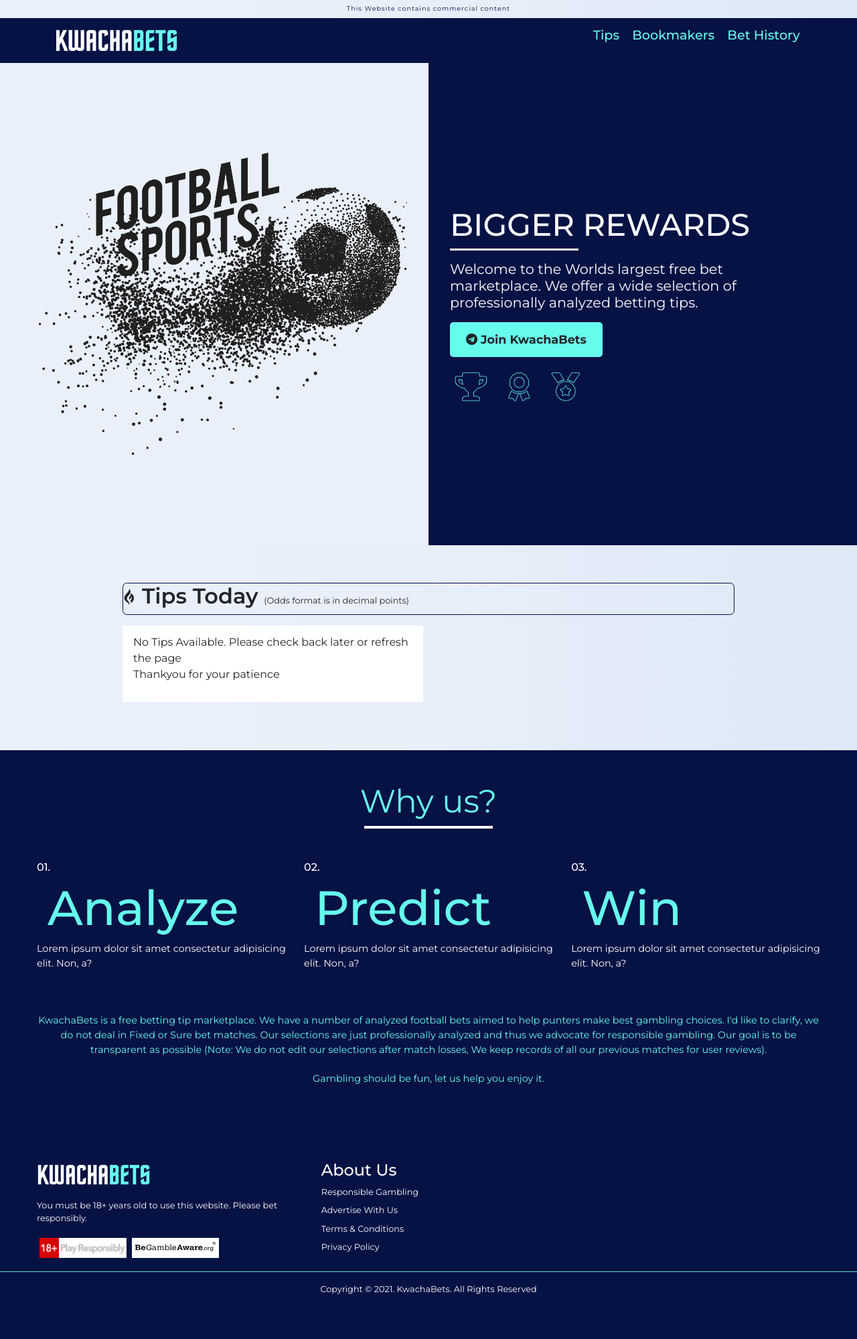
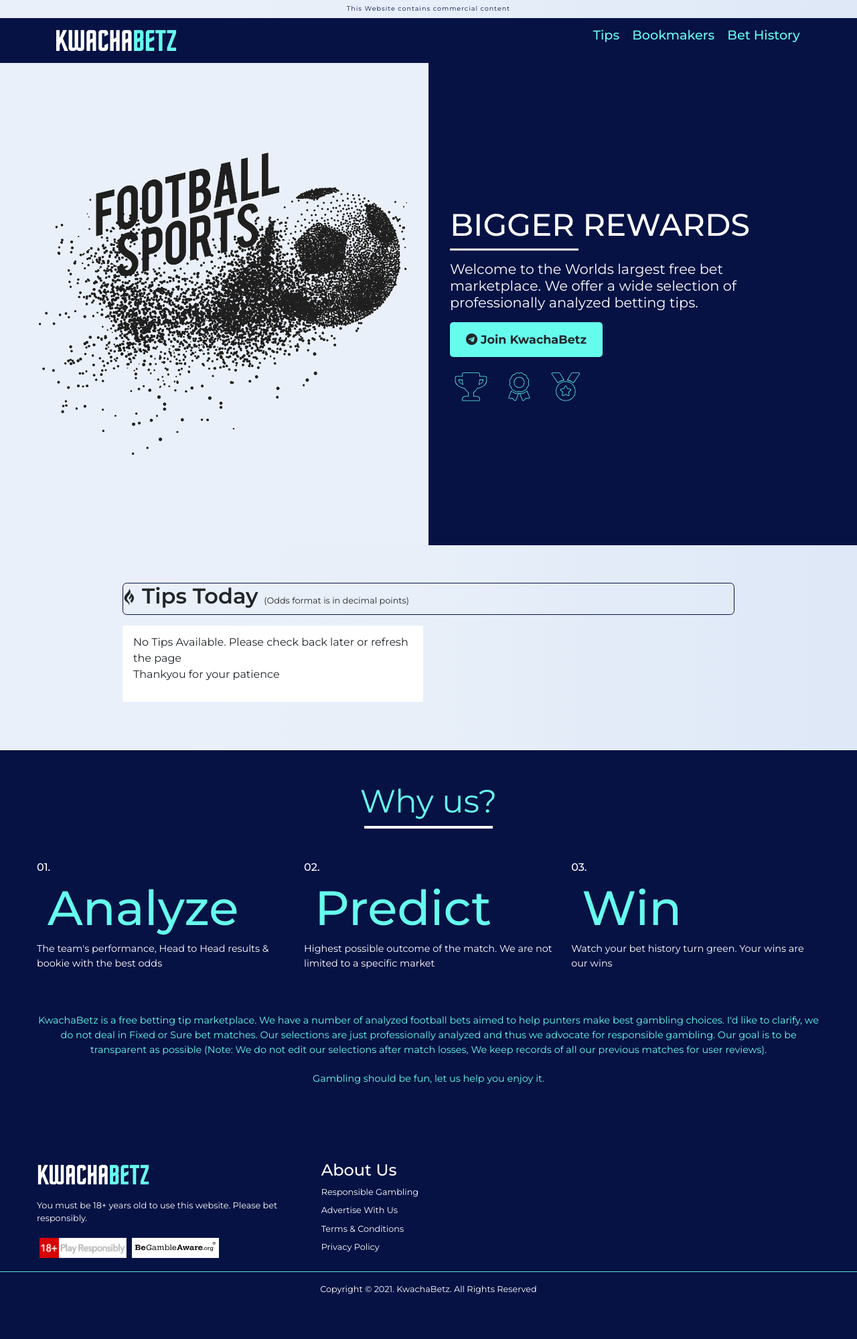
Before and after one commit to whiteveildenno/kwachabets, a Django app: page / in a window 1280 px wide. Shown: the whole page at 67% size. Run offline with Django 3.2, Linux system fonts and the light colour scheme; data that the repository does not hold is empty; some libraries are stand-ins or nearby versions.

Commit message:
deployment commit

```diff
--- a/templates/pages/index.html
+++ b/templates/pages/index.html
@@ -17,7 +17,7 @@
       <div class="headerline"></div>
       <H3>Welcome to the Worlds largest free bet<br>marketplace. We offer a wide selection of<br>professionally
         analyzed betting tips.</H3>
-      <a class="btn-large" href="#telegram"><span><i class="fab fa-telegram"></i></span> Join KwachaBets</a>
+      <a class="btn-large" href="#telegram"><span><i class="fab fa-telegram"></i></span> Join KwachaBetz</a>
       <div class="icons">
         <i class="fas fa-trophy"></i>
         <i class="fas fa-award"></i>
@@ -149,22 +149,22 @@
       <div class="carded">
         <h6 class="step">01.</h6>
         <h4 class="desc">Analyze</h4>
-        <p>Lorem ipsum dolor sit amet consectetur adipisicing elit. Non, a?</p>
+        <p>The team's performance, Head to Head results & bookie with the best odds</p>
       </div>
       <div class="carded">
         <h6 class="step">02.</h6>
         <h4 class="desc">Predict</h4>
-        <p>Lorem ipsum dolor sit amet consectetur adipisicing elit. Non, a?</p>
+        <p>Highest possible outcome of the match. We are not limited to a specific market</p>
       </div>
       <div class="carded">
         <h6 class="step">03.</h6>
         <h4 class="desc">Win</h4>
-        <p>Lorem ipsum dolor sit amet consectetur adipisicing elit. Non, a?</p>
+        <p>Watch your bet history turn green. Your wins are our wins</p>
       </div>
     </div>
     <div class="notification">
       <p>
-        KwachaBets is a free betting tip marketplace. We have a number of analyzed football bets aimed to help punters
+        KwachaBetz is a free betting tip marketplace. We have a number of analyzed football bets aimed to help punters
         make best gambling choices. I'd like to clarify, we do not deal in Fixed or Sure bet matches. Our selections
         are
         just professionally analyzed and thus we advocate for responsible gambling. Our goal is to be transparent as
--- a/templates/partials/_footer.html
+++ b/templates/partials/_footer.html
@@ -31,7 +31,7 @@
   </div>
   <hr>
   <div>
-    <p class="copyright">Copyright &copy; 2021. KwachaBets. All Rights Reserved</p>
+    <p class="copyright">Copyright &copy; 2021. KwachaBetz. All Rights Reserved</p>
   </div>
 </footer>
 
--- a/templates/partials/_navbar.html
+++ b/templates/partials/_navbar.html
@@ -7,7 +7,7 @@
       <ul class="listing">
         <li><a href="{% url 'index' %}">Tips</a></li>
         <li><a href="{% url 'bookie' %}">Bookmakers</a></li>
-        <li><a href="https://bettin.gs/KwachaBets/stats" target="_blank" rel="noopener">Bet History</a></li>
+        <li><a href="https://bettin.gs/KwachaBets/stats">Bet History</a></li>
       </ul>
     </div>
   </div>
```
Also changed, not shown: images/Kwachalogo.png, images/ad-large.jpg, officialkwachabets/static/img/Kwachalogo.png.
